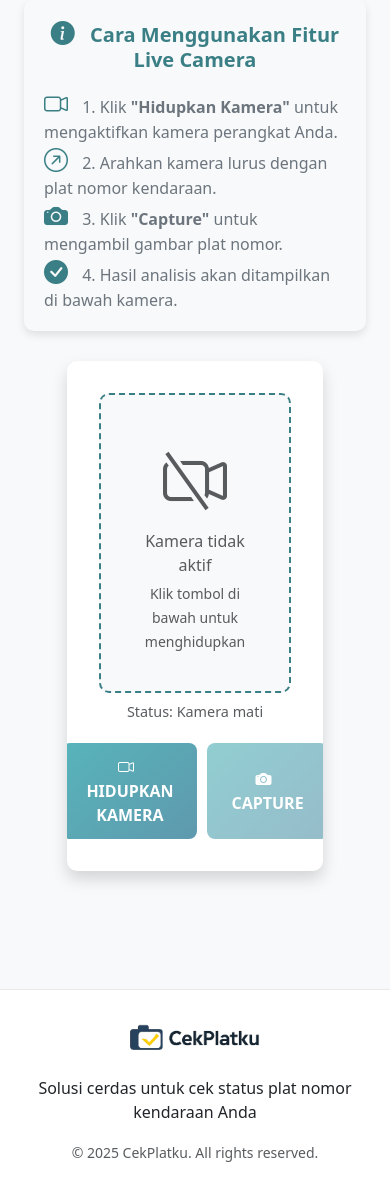
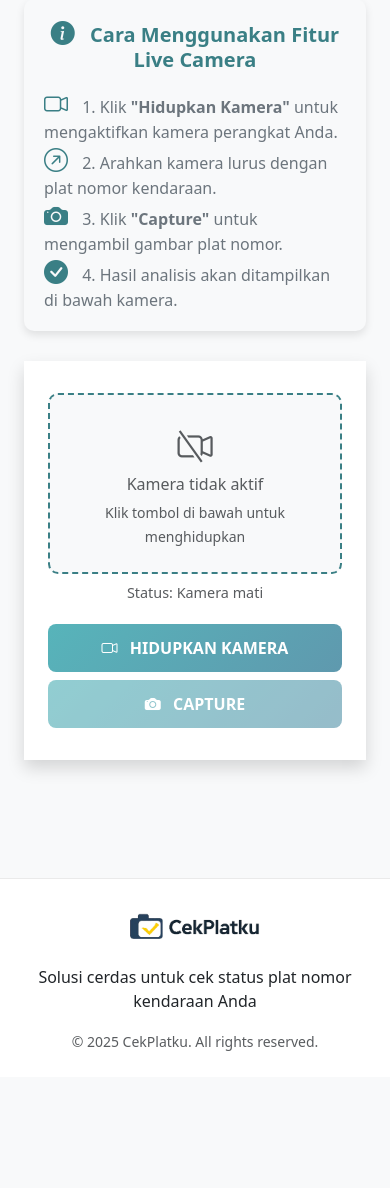
Before and after one commit to wildan43/Website-CekPlatku, a Flask app: page /live in a window 390 px wide. Shown: the part 246-1434 px from the top of the page. After the commit the page ends 1297 px from the top, so only its background shows below. Run offline with Flask 3, Linux system fonts and the light colour scheme; some libraries are stand-ins or nearby versions.

```diff
--- a/static/style.css
+++ b/static/style.css
@@ -306,7 +306,7 @@ body {
     box-shadow: 0 4px 8px rgba(0, 0, 0, 0.1);
 }
 .status-result {
-    font-size: 2.5rem;
+    font-size: 1.5rem;
     color: #6c757d; /* Warna abu-abu */
 }
 .result-info {
--- a/templates/live.html
+++ b/templates/live.html
@@ -71,6 +71,40 @@
         width: auto;
         max-width: 100%;
     }
+
+    /* Responsif untuk card utama dan elemen di dalamnya */
+@media (max-width: 576px) {
+    .card.w-75.mx-auto {
+        width: 100% !important;
+        max-width: 100% !important;
+        margin-left: 0 !important;
+        margin-right: 0 !important;
+        border-radius: 0 !important;
+    }
+    .camera-container {
+        min-height: 160px !important;
+        padding: 0.5rem !important;
+    }
+    .camera-placeholder {
+        padding: 1rem !important;
+    }
+    .camera-icon {
+        font-size: 2.2rem !important;
+    }
+    #live-camera {
+        max-height: 140px !important;
+        width: 100% !important;
+        border-radius: 8px !important;
+    }
+    .controls {
+        flex-direction: column !important;
+        gap: 0.5rem !important;
+    }
+    .card-header, .card-body, .card-footer {
+        padding-left: 0.5rem !important;
+        padding-right: 0.5rem !important;
+    }
+}
 </style>
 
 <div class="container mt-5">
```
Also changed, not shown: templates/upload.html (+27 -0 lines), static/uploads/005674ba-63f3-475f-9ada-cd35545b3946.jpg (added), static/uploads/066e2b63-98b5-473d-9b47-ba2ae7035713.jpg (added), static/uploads/278de732-b207-4339-a66a-6ef86487a455.jpg (added), static/uploads/35ce6235-c494-4b2a-840b-9ab1903a190e.jpg (added), static/uploads/3cf1080e-c3de-4207-811a-876b4550b0fe.jpg (added), static/uploads/4044b72c-a953-427f-8781-4d78fde7746b.jpg (added), static/uploads/6085acd9-e904-429c-9855-27e39c579964.jpg (added), static/uploads/70bd0df7-4da1-425b-82b6-c195336a1ec9.jpg (added), static/uploads/995e74b7-e6c3-432c-bd72-a78867dd2f9c.jpg (added), static/uploads/9ecbba78-cdfd-435b-b56a-0c97957366d6.jpg (added), static/uploads/aaee28d9-9e14-4c0e-bade-e8be15db83e5.jpg (added), static/uploads/b2095033-c577-4eb7-847b-65074d4c7915.jpg (added), static/uploads/f2bfc9d7-5485-4b5d-9718-d3604ae99d21.jpg (added), 1 more files, 3 other files.
